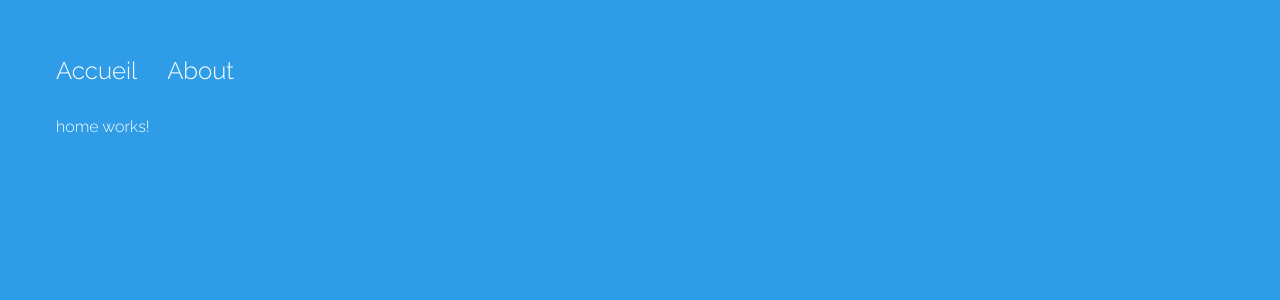
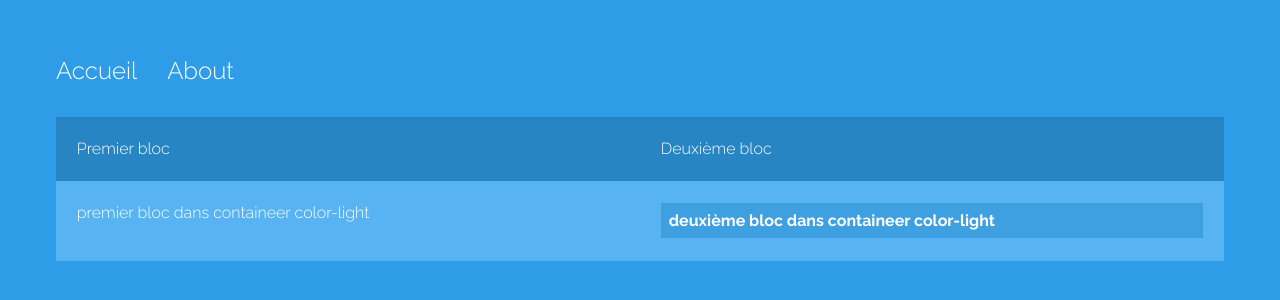
Before and after one commit to El-Mehdi-B/tp4angular, an Angular app: page / in a window 1280 px wide. Shown: the top 300 px of the page. Built offline with nearby package versions, Linux system fonts and the light colour scheme.

Commit message:
question 1.6 (partie 1)

```diff
--- a/src/app/app.component.html
+++ b/src/app/app.component.html
@@ -8,10 +8,7 @@
 <!-- * * * * * * * * * * End of Placeholder * * * * * * * * * * * -->
 <!-- * * * * * * * * * * * * * * * * * * * * * * * * * * * * * * * -->
 
-<ul>
-  <li><a routerLink="">Accueil</a></li>
-  <li><a routerLink="about">About</a></li>
-</ul>
+
 <app-home></app-home>
 
 <router-outlet></router-outlet>
--- a/src/app/home/home.component.html
+++ b/src/app/home/home.component.html
@@ -1 +1,22 @@
-<p>home works!</p>
+<ul>
+    <li><a routerLink="">Accueil</a></li>
+    <li><a routerLink="about">About</a></li>
+  </ul>
+  <div class="container color-dark">
+    <div class="col">
+      <p> Premier bloc </p>
+    </div>
+    <div class="col">
+        <p> Deuxième bloc </p>
+    </div>
+  </div>
+  <div class="container color-light" >
+      <div class="col">
+        <p class="sm"> premier bloc dans containeer color-light </p>
+      </div>
+      <div class="col">
+        <p class="life-container" >
+          deuxième bloc dans containeer color-light
+        </p>
+    </div>
+  </div>
```
